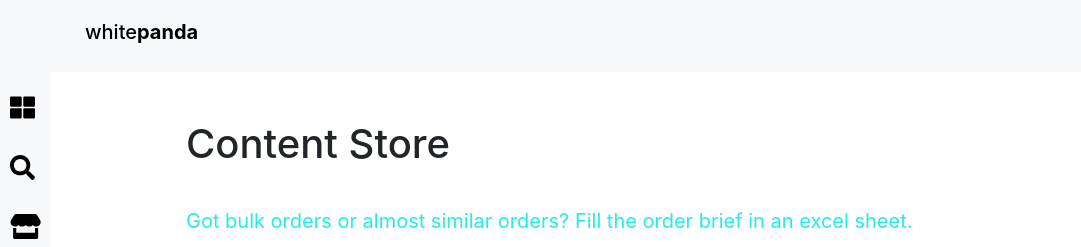
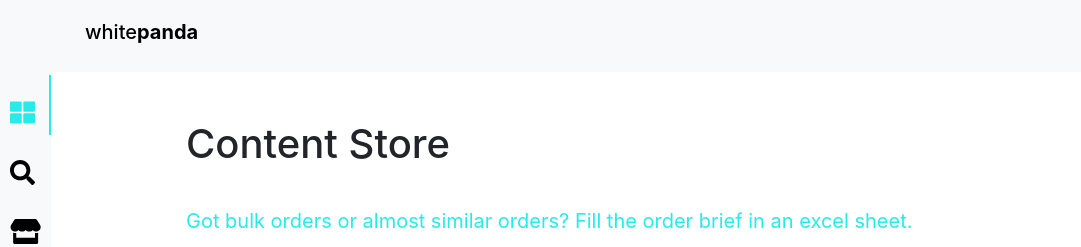
Before and after one commit to Ankit9564/Ankit9564.github.io, a plain HTML site: page index.html in a window 1280 px wide. In both pictures the pointer is over the link 25 px from the left and 99 px from the top of the page. Shown: the top 247 px of the page, 0-1081 px from the left. Drawn offline with nearby package versions, Linux system fonts and the light colour scheme.

Commit message:
COmmit 7

```diff
--- a/style.css
+++ b/style.css
@@ -86,11 +86,12 @@
 }
 
 .sidenav a:first-child {
-    margin-top: 50px;
+    margin-top: 55px;
 }
 
 .sidenav a:hover {
-    color: #000000;
+    color: rgb(39, 235, 235);
+    border-right: 2px solid rgb(39, 235, 235);
 }
 
 .main {
```
